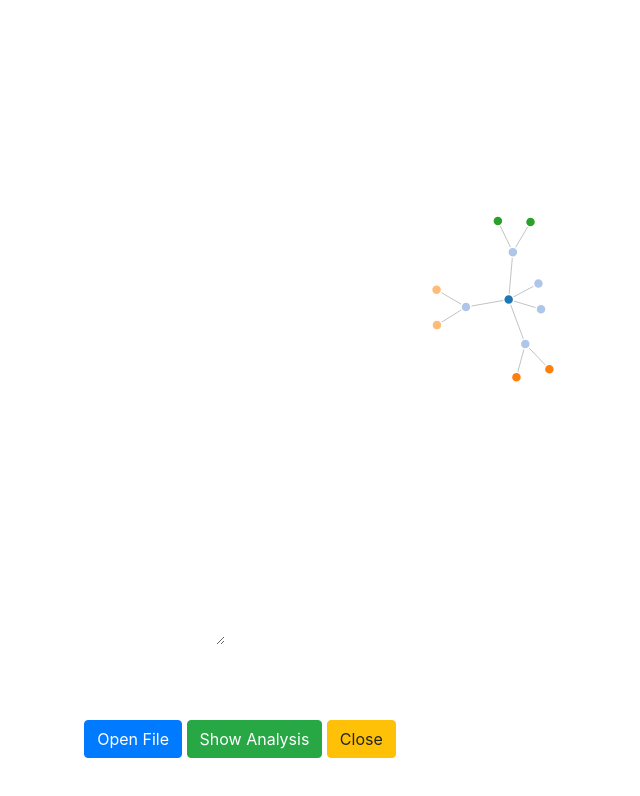
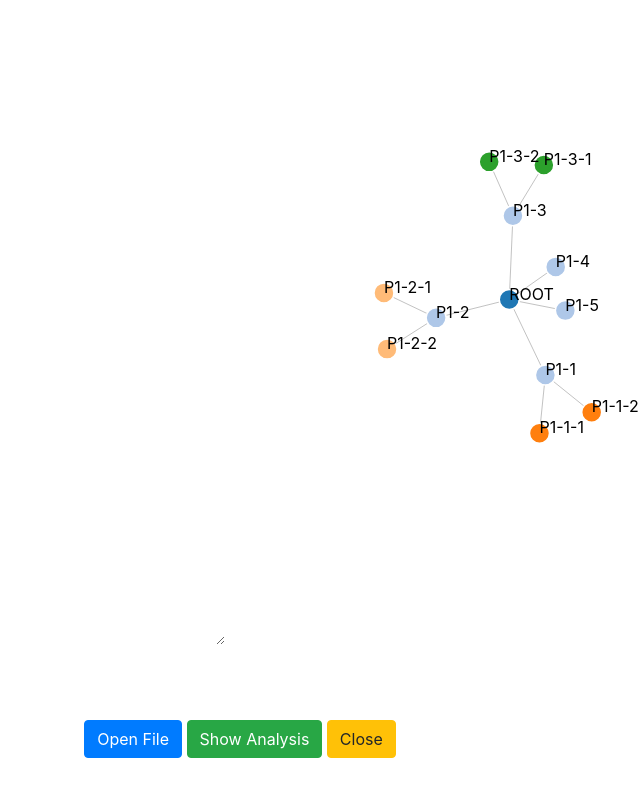
Before and after one commit to KakiGit/codeLinter, an Electron app: page Electron/index.html in a window 800 px wide. Shown: the top 796 px of the page, without its empty margins (160-800 px from the left). Drawn offline with nearby package versions, Linux system fonts and the light colour scheme; no server answers.

Commit message:
d3.js UI

```diff
--- a/Electron/index.html
+++ b/Electron/index.html
@@ -75,10 +75,13 @@
 
     var color = d3.scaleOrdinal(d3.schemeCategory20);
 
+    var linkDistance = 50;
+    var linkForce = -100;
     var simulation = d3.forceSimulation()
-        .force("link", d3.forceLink().id(function(d) { return d.id; }))
-        .force("charge", d3.forceManyBody())
+        .force("link", d3.forceLink().id(function(d) { return d.id; }).distance(linkDistance))
+        .force("charge", d3.forceManyBody().strength(linkForce))
         .force("center", d3.forceCenter(width / 2, height / 2));
+
 
     d3.json("miserables.json", function(error, graph) {
         if (error) throw error;
@@ -90,17 +93,30 @@
             .enter().append("line")
             .attr("stroke-width", function(d) { return Math.sqrt(d.value); });
 
-        var node = svg.append("g")
-            .attr("class", "nodes")
+        var group = svg.append("g")
+            .attr("class", "nodes");
+
+
+        var node = group
             .selectAll("circle")
             .data(graph.nodes)
             .enter().append("circle")
-            .attr("r", 5)
+            .attr("r", 10)
+            .attr("id", function(d) { return d.id; })
+            .attr("text", "ss")
             .attr("fill", function(d) { return color(d.group); })
             .call(d3.drag()
                 .on("start", dragstarted)
                 .on("drag", dragged)
                 .on("end", dragended));
+
+        var text = group.selectAll("text")
+            .data(graph.nodes)
+            .enter().append("text")
+            .on("mousedown", toggleColor)
+            .text(function(d) { return d.id; });
+
+
 
         node.append("title")
             .text(function(d) { return d.id; });
@@ -122,9 +138,19 @@
             node
                 .attr("cx", function(d) { return d.x; })
                 .attr("cy", function(d) { return d.y; });
+
+            text
+                .attr("x", function(d) {return d.x; })
+                .attr("y", function(d) {return d.y; });
         }
     });
 
+    function toggleColor(d) {
+        console.log(d.id);
+        var currentColor = "pink";
+        d3.select(this).style("fill", currentColor);
+        d3.select('[id="' + d.id + '"]').style("fill", "yellow");
+    }
     function dragstarted(d) {
         if (!d3.event.active) simulation.alphaTarget(0.3).restart();
         d.fx = d.x;
@@ -134,7 +160,6 @@
     function dragged(d) {
         d.fx = d3.event.x;
         d.fy = d3.event.y;
-        console.log(d.id);
     }
 
     function dragended(d) {
```
